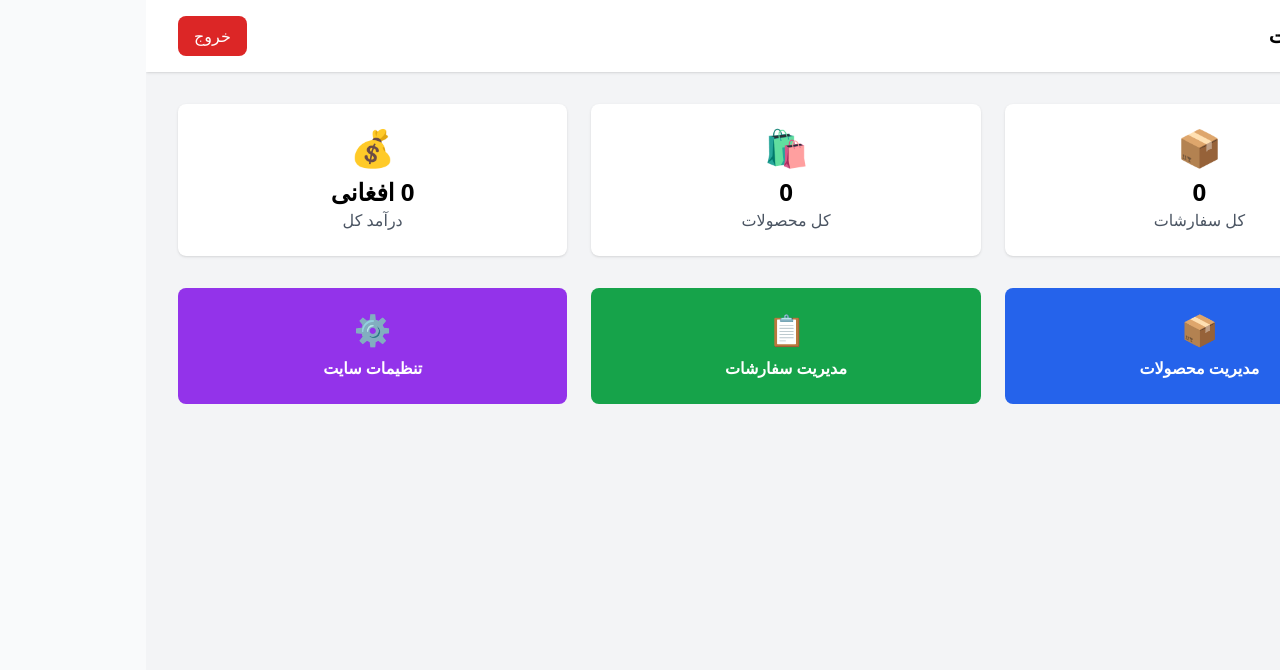
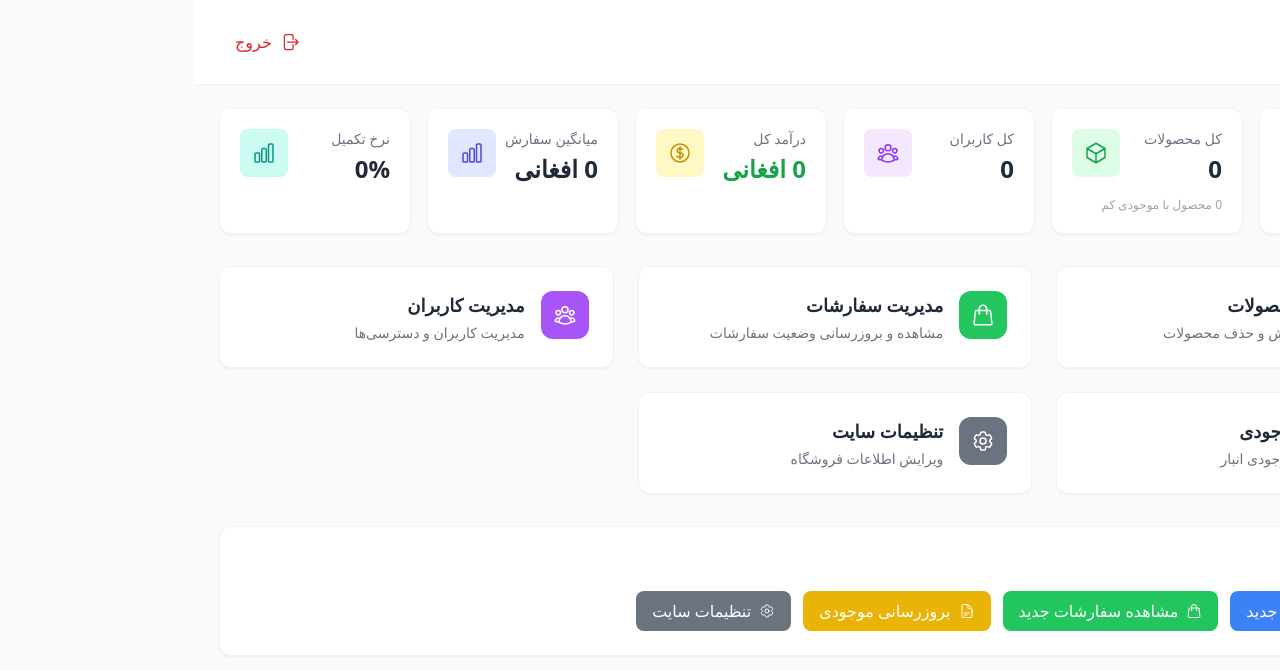
Before and after one commit to vahidh6/online-shop-frontend, a Next.js app: page /admin in a window 1280 px wide. Shown: the top 670 px of the page. Built offline with nearby package versions, Linux system fonts and the light colour scheme; no server answers; sample sign-in values are in the browser's storage.

Commit message:
Redesign admin dashboard with modern UI

```diff
--- a/app/admin/page.tsx
+++ b/app/admin/page.tsx
@@ -3,22 +3,60 @@
 import { useState, useEffect } from 'react';
 import { useRouter } from 'next/navigation';
 import Link from 'next/link';
+import {
+  ShoppingBagIcon,
+  CurrencyDollarIcon,
+  UserGroupIcon,
+  ChartBarIcon,
+  CubeIcon,
+  Cog6ToothIcon,
+  ArrowRightOnRectangleIcon,
+  PlusCircleIcon,
+  DocumentTextIcon
+} from '@heroicons/react/24/outline';
+
+interface Stats {
+  totalOrders: number;
+  totalProducts: number;
+  totalUsers: number;
+  totalRevenue: number;
+  pendingOrders: number;
+  lowStock: number;
+}
 
 export default function AdminDashboard() {
   const router = useRouter();
   const [loading, setLoading] = useState(true);
-  const [stats, setStats] = useState({
+  const [userName, setUserName] = useState('');
+  const [stats, setStats] = useState<Stats>({
     totalOrders: 0,
     totalProducts: 0,
-    totalRevenue: 0
+    totalUsers: 0,
+    totalRevenue: 0,
+    pendingOrders: 0,
+    lowStock: 0
   });
 
   useEffect(() => {
     const token = localStorage.getItem('token');
+    const user = localStorage.getItem('user');
+
     if (!token) {
       router.push('/admin/login');
       return;
     }
+
+    try {
+      const userData = JSON.parse(user || '{}');
+      if (userData.role !== 'admin') {
+        router.push('/');
+        return;
+      }
+      setUserName(userData.name || 'مدیر');
+    } catch (e) {
+      router.push('/admin/login');
+    }
+
     fetchStats();
   }, [router]);
 
@@ -27,25 +65,31 @@ export default function AdminDashboard() {
     const token = localStorage.getItem('token');
 
     try {
-      // دریافت سفارشات
-      const ordersRes = await fetch(`${apiUrl}/api/orders`, {
-        headers: { 'Authorization': `Bearer ${token}` }
-      });
+      const [ordersRes, productsRes, usersRes] = await Promise.all([
+        fetch(`${apiUrl}/api/orders`, { headers: { 'Authorization': `Bearer ${token}` } }),
+        fetch(`${apiUrl}/api/products`),
+        fetch(`${apiUrl}/api/users`, { headers: { 'Authorization': `Bearer ${token}` } })
+      ]);
+
       const orders = await ordersRes.json();
+      const products = await productsRes.json();
+      const users = await usersRes.json();
 
-      // دریافت محصولات
-      const productsRes = await fetch(`${apiUrl}/api/products`);
-      const products = await productsRes.json();
-
-      // محاسبه درآمد
       const revenue = orders
         .filter((order: any) => order.status === 'delivered' || order.status === 'payment_verified')
         .reduce((sum: number, order: any) => sum + order.totalAmount, 0);
 
+      const pendingOrders = orders.filter((order: any) =>
+        order.status === 'pending_payment' || order.status === 'payment_uploaded'
+      ).length;
+
       setStats({
         totalOrders: orders.length,
         totalProducts: products.length,
-        totalRevenue: revenue
+        totalUsers: users.length || 0,
+        totalRevenue: revenue,
+        pendingOrders: pendingOrders,
+        lowStock: 0
       });
     } catch (error) {
       console.error('Error fetching stats:', error);
@@ -62,57 +106,183 @@ export default function AdminDashboard() {
 
   if (loading) {
     return (
-      <div className="flex justify-center items-center min-h-screen">
+      <div className="flex justify-center items-center min-h-screen bg-gray-50">
         <div className="animate-spin rounded-full h-12 w-12 border-b-2 border-blue-600"></div>
       </div>
     );
   }
 
+  const menuItems = [
+    { title: 'مدیریت محصولات', icon: CubeIcon, href: '/admin/products', color: 'bg-blue-500', description: 'افزودن، ویرایش و حذف محصولات' },
+    { title: 'مدیریت سفارشات', icon: ShoppingBagIcon, href: '/admin/orders', color: 'bg-green-500', description: 'مشاهده و بروزرسانی وضعیت سفارشات' },
+    { title: 'مدیریت کاربران', icon: UserGroupIcon, href: '/admin/users', color: 'bg-purple-500', description: 'مدیریت کاربران و دسترسی‌ها' },
+    { title: 'مدیریت موجودی', icon: DocumentTextIcon, href: '/admin/inventory', color: 'bg-yellow-500', description: 'بروزرسانی موجودی انبار' },
+    { title: 'تنظیمات سایت', icon: Cog6ToothIcon, href: '/admin/settings', color: 'bg-gray-500', description: 'ویرایش اطلاعات فروشگاه' },
+  ];
+
   return (
-    <div className="min-h-screen bg-gray-100">
-      <div className="bg-white shadow">
-        <div className="container-custom py-4 flex justify-between items-center">
-          <h1 className="text-xl font-bold">🎛️ پنل مدیریت</h1>
-          <button onClick={handleLogout} className="bg-red-600 text-white px-4 py-2 rounded-lg hover:bg-red-700">
-            خروج
+    <div className="min-h-screen bg-gray-50">
+      {/* هدر */}
+      <header className="bg-white shadow-sm sticky top-0 z-50">
+        <div className="px-6 py-4 flex justify-between items-center">
+          <div>
+            <h1 className="text-2xl font-bold text-gray-800">🎛️ پنل مدیریت</h1>
+            <p className="text-sm text-gray-500">خوش آمدید، {userName}</p>
+          </div>
+          <button
+            onClick={handleLogout}
+            className="flex items-center gap-2 px-4 py-2 text-red-600 hover:bg-red-50 rounded-lg transition"
+          >
+            <ArrowRightOnRectangleIcon className="w-5 h-5" />
+            <span>خروج</span>
           </button>
         </div>
-      </div>
+      </header>
 
-      <div className="container-custom py-8">
+      <div className="p-6">
         {/* آمار کارت‌ها */}
-        <div className="grid md:grid-cols-3 gap-6 mb-8">
-          <div className="bg-white rounded-lg shadow p-6 text-center">
-            <div className="text-4xl mb-2">📦</div>
-            <div className="text-2xl font-bold">{stats.totalOrders}</div>
-            <div className="text-gray-600">کل سفارشات</div>
+        <div className="grid grid-cols-1 sm:grid-cols-2 lg:grid-cols-3 xl:grid-cols-6 gap-4 mb-8">
+          <div className="bg-white rounded-xl shadow-sm p-5 border border-gray-100 hover:shadow-md transition">
+            <div className="flex justify-between items-start">
+              <div>
+                <p className="text-gray-500 text-sm">کل سفارشات</p>
+                <p className="text-2xl font-bold text-gray-800 mt-1">{stats.totalOrders}</p>
+              </div>
+              <div className="bg-blue-100 p-3 rounded-lg">
+                <ShoppingBagIcon className="w-6 h-6 text-blue-600" />
+              </div>
+            </div>
+            <div className="mt-3 text-xs text-gray-400">
+              {stats.pendingOrders} سفارش در انتظار
+            </div>
           </div>
-          <div className="bg-white rounded-lg shadow p-6 text-center">
-            <div className="text-4xl mb-2">🛍️</div>
-            <div className="text-2xl font-bold">{stats.totalProducts}</div>
-            <div className="text-gray-600">کل محصولات</div>
+
+          <div className="bg-white rounded-xl shadow-sm p-5 border border-gray-100 hover:shadow-md transition">
+            <div className="flex justify-between items-start">
+              <div>
+                <p className="text-gray-500 text-sm">کل محصولات</p>
+                <p className="text-2xl font-bold text-gray-800 mt-1">{stats.totalProducts}</p>
+              </div>
+              <div className="bg-green-100 p-3 rounded-lg">
+                <CubeIcon className="w-6 h-6 text-green-600" />
+              </div>
+            </div>
+            <div className="mt-3 text-xs text-gray-400">
+              {stats.lowStock} محصول با موجودی کم
+            </div>
           </div>
-          <div className="bg-white rounded-lg shadow p-6 text-center">
-            <div className="text-4xl mb-2">💰</div>
-            <div className="text-2xl font-bold">{stats.totalRevenue.toLocaleString()} افغانی</div>
-            <div className="text-gray-600">درآمد کل</div>
+
+          <div className="bg-white rounded-xl shadow-sm p-5 border border-gray-100 hover:shadow-md transition">
+            <div className="flex justify-between items-start">
+              <div>
+                <p className="text-gray-500 text-sm">کل کاربران</p>
+                <p className="text-2xl font-bold text-gray-800 mt-1">{stats.totalUsers}</p>
+              </div>
+              <div className="bg-purple-100 p-3 rounded-lg">
+                <UserGroupIcon className="w-6 h-6 text-purple-600" />
+              </div>
+            </div>
+          </div>
+
+          <div className="bg-white rounded-xl shadow-sm p-5 border border-gray-100 hover:shadow-md transition">
+            <div className="flex justify-between items-start">
+              <div>
+                <p className="text-gray-500 text-sm">درآمد کل</p>
+                <p className="text-2xl font-bold text-green-600 mt-1">{stats.totalRevenue.toLocaleString()} افغانی</p>
+              </div>
+              <div className="bg-yellow-100 p-3 rounded-lg">
+                <CurrencyDollarIcon className="w-6 h-6 text-yellow-600" />
+              </div>
+            </div>
+          </div>
+
+          <div className="bg-white rounded-xl shadow-sm p-5 border border-gray-100 hover:shadow-md transition">
+            <div className="flex justify-between items-start">
+              <div>
+                <p className="text-gray-500 text-sm">میانگین سفارش</p>
+                <p className="text-2xl font-bold text-gray-800 mt-1">
+                  {stats.totalOrders > 0
+                    ? Math.round(stats.totalRevenue / stats.totalOrders).toLocaleString()
+                    : 0} افغانی
+                </p>
+              </div>
+              <div className="bg-indigo-100 p-3 rounded-lg">
+                <ChartBarIcon className="w-6 h-6 text-indigo-600" />
+              </div>
+            </div>
+          </div>
+
+          <div className="bg-white rounded-xl shadow-sm p-5 border border-gray-100 hover:shadow-md transition">
+            <div className="flex justify-between items-start">
+              <div>
+                <p className="text-gray-500 text-sm">نرخ تکمیل</p>
+                <p className="text-2xl font-bold text-gray-800 mt-1">
+                  {stats.totalOrders > 0
+                    ? Math.round((stats.totalOrders - stats.pendingOrders) / stats.totalOrders * 100)
+                    : 0}%
+                </p>
+              </div>
+              <div className="bg-teal-100 p-3 rounded-lg">
+                <ChartBarIcon className="w-6 h-6 text-teal-600" />
+              </div>
+            </div>
           </div>
         </div>
 
-        {/* منوی مدیریت */}
-        <div className="grid md:grid-cols-3 gap-6">
-          <Link href="/admin/products" className="bg-blue-600 text-white p-6 rounded-lg text-center hover:bg-blue-700 transition">
-            <div className="text-3xl mb-2">📦</div>
-            <div className="font-bold">مدیریت محصولات</div>
-          </Link>
-          <Link href="/admin/orders" className="bg-green-600 text-white p-6 rounded-lg text-center hover:bg-green-700 transition">
-            <div className="text-3xl mb-2">📋</div>
-            <div className="font-bold">مدیریت سفارشات</div>
-          </Link>
-          <Link href="/admin/settings" className="bg-purple-600 text-white p-6 rounded-lg text-center hover:bg-purple-700 transition">
-            <div className="text-3xl mb-2">⚙️</div>
-            <div className="font-bold">تنظیمات سایت</div>
-          </Link>
+        {/* منوی اصلی */}
+        <div className="grid grid-cols-1 md:grid-cols-2 lg:grid-cols-3 gap-6 mb-8">
+          {menuItems.map((item, index) => (
+            <Link
+              key={index}
+              href={item.href}
+              className="group bg-white rounded-xl shadow-sm border border-gray-100 p-6 hover:shadow-lg transition-all hover:-translate-y-1"
+            >
+              <div className="flex items-start gap-4">
+                <div className={`${item.color} p-3 rounded-xl text-white group-hover:scale-110 transition`}>
+                  <item.icon className="w-6 h-6" />
+                </div>
+                <div className="flex-1">
+                  <h3 className="font-bold text-gray-800 text-lg">{item.title}</h3>
+                  <p className="text-gray-500 text-sm mt-1">{item.description}</p>
+                </div>
+              </div>
+            </Link>
+          ))}
+        </div>
+
+        {/* اقدامات سریع */}
+        <div className="bg-white rounded-xl shadow-sm border border-gray-100 p-6">
+          <h3 className="font-bold text-gray-800 mb-4">⚡ اقدامات سریع</h3>
+          <div className="flex flex-wrap gap-3">
+            <Link
+              href="/admin/products/new"
+              className="inline-flex items-center gap-2 px-4 py-2 bg-blue-500 text-white rounded-lg hover:bg-blue-600 transition"
+            >
+              <PlusCircleIcon className="w-4 h-4" />
+              افزودن محصول جدید
+            </Link>
+            <Link
+              href="/admin/orders"
+              className="inline-flex items-center gap-2 px-4 py-2 bg-green-500 text-white rounded-lg hover:bg-green-600 transition"
+            >
+              <ShoppingBagIcon className="w-4 h-4" />
+              مشاهده سفارشات جدید
+            </Link>
+            <Link
+              href="/admin/inventory"
+              className="inline-flex items-center gap-2 px-4 py-2 bg-yellow-500 text-white rounded-lg hover:bg-yellow-600 transition"
+            >
+              <DocumentTextIcon className="w-4 h-4" />
+              بروزرسانی موجودی
+            </Link>
+            <Link
+              href="/admin/settings"
+              className="inline-flex items-center gap-2 px-4 py-2 bg-gray-500 text-white rounded-lg hover:bg-gray-600 transition"
+            >
+              <Cog6ToothIcon className="w-4 h-4" />
+              تنظیمات سایت
+            </Link>
+          </div>
         </div>
       </div>
     </div>
--- a/package.json
+++ b/package.json
@@ -8,6 +8,7 @@
         "start": "next start"
     },
     "dependencies": {
+        "@heroicons/react": "^2.2.0",
         "match-sorter": "^8.2.0",
         "next": "14.1.0",
         "react": "^18.2.0",
```
Also changed, not shown: 1 other file (tests, documents, lock files or other folders).
